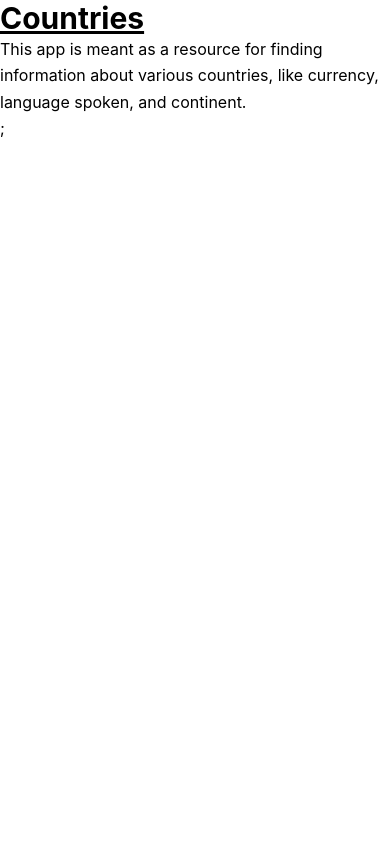
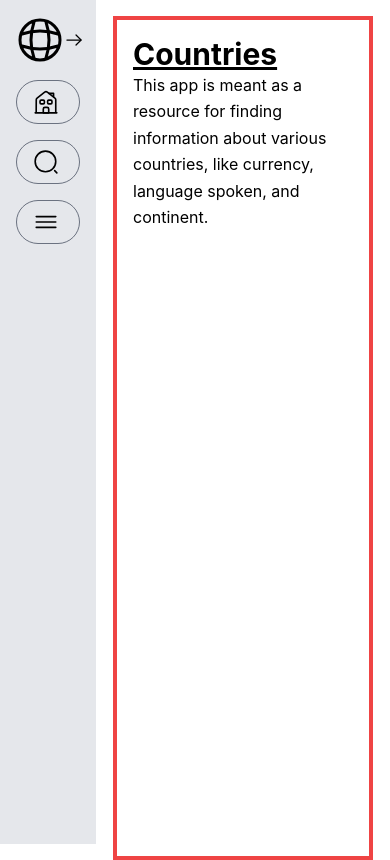
Before and after one commit to JakeDawkins/countries, a Next.js app: page / in a window 390 px wide. Built offline with nearby package versions, Linux system fonts and the light colour scheme.

Commit message:
add useBreakpoint hook and update navbar

```diff
--- a/components/icon/types.ts
+++ b/components/icon/types.ts
@@ -1,4 +1,5 @@
 export interface BaseIconProps {
   size: number;
   color: string;
+  accessibilityLabel?: string;
 }
--- a/components/index.ts
+++ b/components/index.ts
@@ -1 +1,3 @@
 export { default as Layout } from './layout';
+export { default as Icon } from './icon';
+export { default as ErrorBoundary } from './errorBoundary';
--- a/components/layout/index.tsx
+++ b/components/layout/index.tsx
@@ -1,13 +1,21 @@
 import React from 'react';
+import ErrorBoundary from '../errorBoundary';
+import NavBar from '../navBar';
 
-function CountryDetail({ children }) {
+function Layout({ children }) {
   return (
-    <>
-      {/* Navbar */}
-      <main className="m-0 w-full h-full">{children}</main>
-      {/* Footer */}
-    </>
+    <div className="flex flex-row absolute top-0 bottom-0 right-0 left-0">
+      <ErrorBoundary>
+        <NavBar />
+        <ErrorBoundary>
+          <main className="m-4 mx-auto p-4 w-2/3 h-full border-4 border-red-500">
+            {children}
+          </main>
+        </ErrorBoundary>
+        {/* Footer */}
+      </ErrorBoundary>
+    </div>
   );
 }
 
-export default CountryDetail;
+export default Layout;
--- a/components/navBar/index.tsx
+++ b/components/navBar/index.tsx
@@ -1,27 +1,53 @@
-import React, { useState } from 'react';
+import React, { useEffect, useState } from 'react';
 import { useWindowDimensions } from '../../utils/useWindowDimensions';
-import Icon from '../icon';
+import Icon, { IconName } from '../icon';
 import Link from 'next/link';
+import useBreakpoint from '../../utils/useBreakpoint';
+
+interface NavItemProps {
+  href: string;
+  label: string;
+  icon: IconName;
+  isCollapsed: boolean;
+}
+function NavItem({ href, label, isCollapsed, icon }: NavItemProps) {
+  return (
+    <Link aria-label={isCollapsed ? label : undefined} href={href}>
+      <div className="mt-4 flex flex-row p-2 px-4 border border-gray-500 rounded-full">
+        <Icon name={icon} size={26} />
+        {!isCollapsed ? <p className="ml-4">{label}</p> : undefined}
+      </div>
+    </Link>
+  );
+}
 
 function NavBar() {
-  // set up the default collapsed state. If the window is over 720px, it will
+  // set up the default collapsed state. If the window is over 640px, it will
   // be expanded by default. For small devices, it will be collapsed by default.
-  // changing the width of the window after original render will not automatically
-  // expand/collapse the nav bar
-  const { width } = useWindowDimensions();
-  const [isCollapsed, setIsCollapsed] = useState<boolean | undefined>(
-    width && width < 720,
-  );
+  // changing the width of the window after original render will automatically
+  // collapse the nav bar, but it will not re-expand it.
+  const breakpoint = useBreakpoint();
+  const [isCollapsed, setIsCollapsed] = useState(false);
+
+  useEffect(() => {
+    if (breakpoint === 'xs') setIsCollapsed(true);
+  }, [breakpoint]);
 
   return (
     // todo - collapse
-    <nav className="w-64 h-full max-w-full p-2 bg-gray-200">
+    <nav
+      className={`h-full max-w-full p-4 bg-gray-200 ${
+        isCollapsed ? 'w-24' : 'w-48'
+      }`}
+    >
       <div className="flex flex-row align-center justify-between">
-        <Icon name="globe" size="48" />
+        <Link href="/" aria-label="countries app. click to go home">
+          <Icon name="globe" size={48} />
+        </Link>
         {/* icon - arrow for collapse */}
         <button
           type="button"
-          aria-label={isCollapsed ? 'click to expand' : 'click to collapse'}
+          aria-label={`click to ${isCollapsed ? 'expand' : 'collapse'} nav`}
           onClick={() => setIsCollapsed(!isCollapsed)}
         >
           <Icon size={20} name={isCollapsed ? 'arrow-right' : 'arrow-left'} />
@@ -29,13 +55,28 @@ function NavBar() {
       </div>
       <ul className="mt-4">
         <li>
-          <Link href="/">Home</Link>
+          <NavItem
+            href="/"
+            label="Home"
+            icon="home"
+            isCollapsed={isCollapsed}
+          />
         </li>
         <li>
-          <Link href="/search">Search</Link>
+          <NavItem
+            href="/search"
+            label="Search"
+            icon="search"
+            isCollapsed={isCollapsed}
+          />
         </li>
         <li>
-          <Link href="/list">List</Link>
+          <NavItem
+            href="/list"
+            label="List"
+            icon="list"
+            isCollapsed={isCollapsed}
+          />
         </li>
       </ul>
     </nav>
--- /dev/null
+++ b/utils/useBreakpoint.ts
@@ -0,0 +1,50 @@
+import { useEffect, useState } from 'react';
+
+const breakpoints = {
+  0: 'xs',
+  640: 'sm',
+  768: 'md',
+  1024: 'lg',
+  1280: 'xl',
+};
+
+const useBreakpoint = () => {
+  const [breakpoint, setBreakPoint] = useState('');
+  const [windowSize, setWindowSize] = useState({
+    width: undefined,
+    height: undefined,
+  });
+
+  const handleResize = () => {
+    setWindowSize({
+      width: window.innerWidth,
+      height: window.innerHeight,
+    });
+  };
+
+  useEffect(() => {
+    window.addEventListener('resize', handleResize);
+    handleResize();
+
+    if (0 < windowSize.width && windowSize.width < 640) {
+      setBreakPoint(breakpoints[0]);
+    }
+    if (640 < windowSize.width && windowSize.width < 768) {
+      setBreakPoint(breakpoints[640]);
+    }
+    if (768 < windowSize.width && windowSize.width < 1024) {
+      setBreakPoint(breakpoints[768]);
+    }
+    if (1024 < windowSize.width && windowSize.width < 1280) {
+      setBreakPoint(breakpoints[1024]);
+    }
+    if (windowSize.width >= 1280) {
+      setBreakPoint(breakpoints[1280]);
+    }
+
+    return () => window.removeEventListener('resize', handleResize);
+  }, [windowSize.width]);
+  return breakpoint;
+};
+
+export default useBreakpoint;
```
